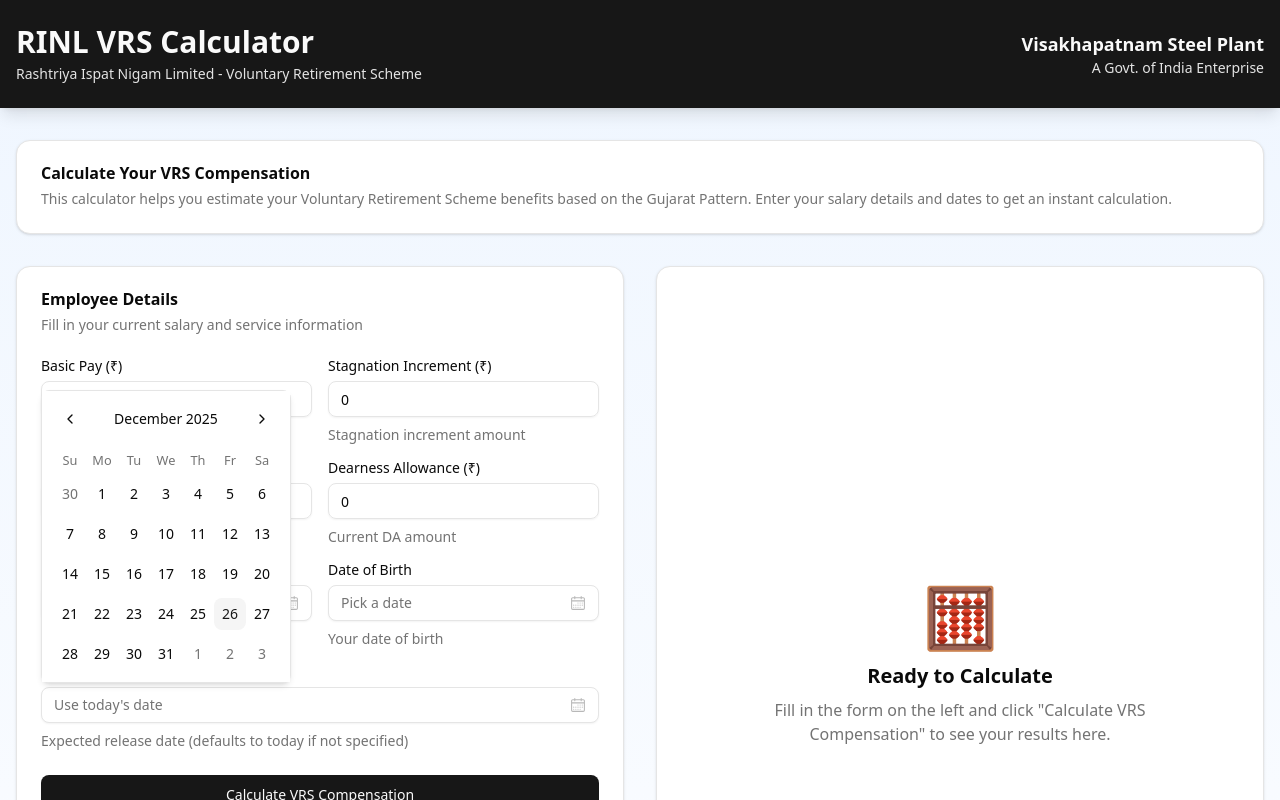
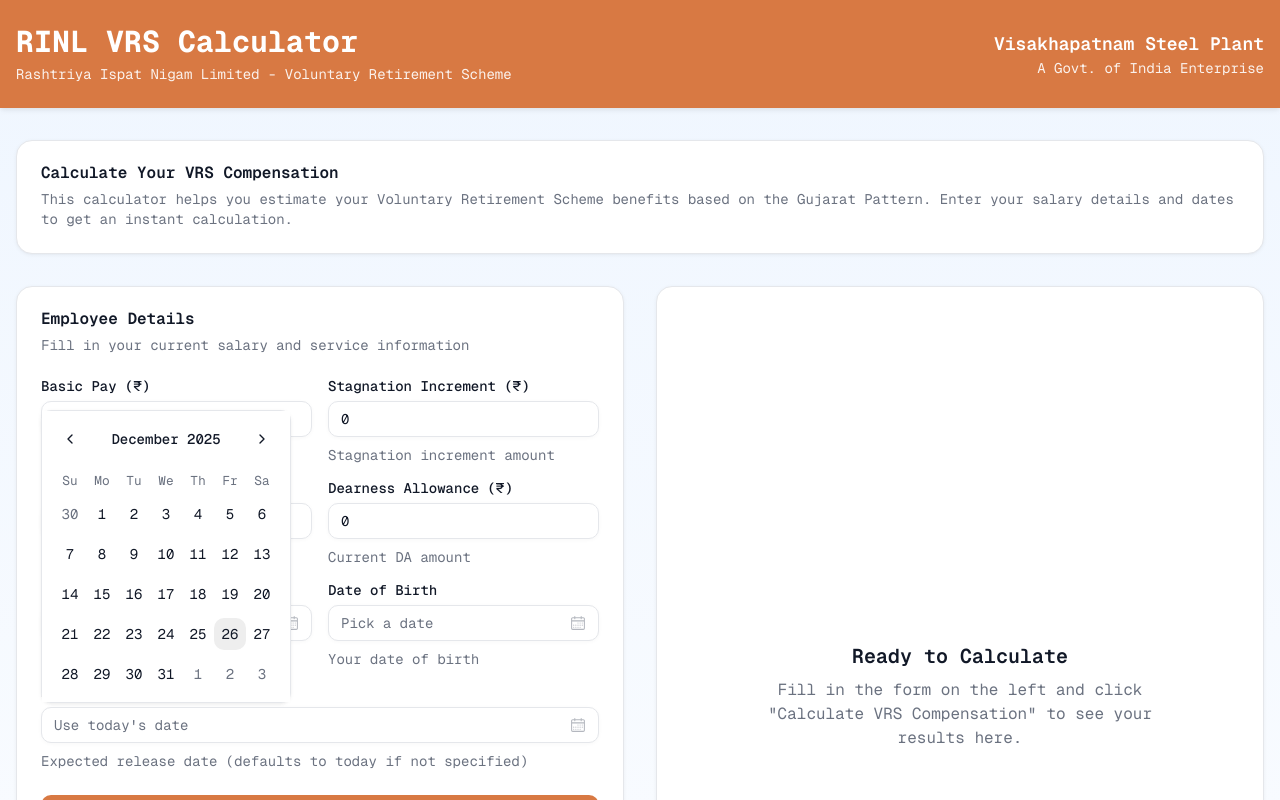
Before and after one commit to sakethksg/VRS_RINL, a Next.js app in the folder rinl-vrs-calculator/: page / in a window 1280 px wide. Both pictures are taken after a click on the button "Use today's date". Shown: the top 800 px of the page. Built offline with nearby package versions, Linux system fonts and the light colour scheme.

Commit message:
updated colour

```diff
--- a/rinl-vrs-calculator/src/app/globals.css
+++ b/rinl-vrs-calculator/src/app/globals.css
@@ -3,116 +3,172 @@
 
 @custom-variant dark (&:is(.dark *));
 
+:root {
+  --background: oklch(1.0000 0 0);
+  --foreground: oklch(0.2101 0.0318 264.6645);
+  --card: oklch(1.0000 0 0);
+  --card-foreground: oklch(0.2101 0.0318 264.6645);
+  --popover: oklch(1.0000 0 0);
+  --popover-foreground: oklch(0.2101 0.0318 264.6645);
+  --primary: oklch(0.6716 0.1368 48.5130);
+  --primary-foreground: oklch(1.0000 0 0);
+  --secondary: oklch(0.5360 0.0398 196.0280);
+  --secondary-foreground: oklch(1.0000 0 0);
+  --muted: oklch(0.9670 0.0029 264.5419);
+  --muted-foreground: oklch(0.5510 0.0234 264.3637);
+  --accent: oklch(0.9491 0 0);
+  --accent-foreground: oklch(0.2101 0.0318 264.6645);
+  --destructive: oklch(0.6368 0.2078 25.3313);
+  --destructive-foreground: oklch(0.9851 0 0);
+  --border: oklch(0.9276 0.0058 264.5313);
+  --input: oklch(0.9276 0.0058 264.5313);
+  --ring: oklch(0.6716 0.1368 48.5130);
+  --chart-1: oklch(0.5940 0.0443 196.0233);
+  --chart-2: oklch(0.7214 0.1337 49.9802);
+  --chart-3: oklch(0.8721 0.0864 68.5474);
+  --chart-4: oklch(0.6268 0 0);
+  --chart-5: oklch(0.6830 0 0);
+  --sidebar: oklch(0.9670 0.0029 264.5419);
+  --sidebar-foreground: oklch(0.2101 0.0318 264.6645);
+  --sidebar-primary: oklch(0.6716 0.1368 48.5130);
+  --sidebar-primary-foreground: oklch(1.0000 0 0);
+  --sidebar-accent: oklch(1.0000 0 0);
+  --sidebar-accent-foreground: oklch(0.2101 0.0318 264.6645);
+  --sidebar-border: oklch(0.9276 0.0058 264.5313);
+  --sidebar-ring: oklch(0.6716 0.1368 48.5130);
+  --font-sans: Geist Mono, ui-monospace, monospace;
+  --font-serif: serif;
+  --font-mono: JetBrains Mono, monospace;
+  --radius: 0.75rem;
+  --shadow-x: 0px;
+  --shadow-y: 1px;
+  --shadow-blur: 4px;
+  --shadow-spread: 0px;
+  --shadow-opacity: 0.05;
+  --shadow-color: #000000;
+  --shadow-2xs: 0px 1px 4px 0px hsl(0 0% 0% / 0.03);
+  --shadow-xs: 0px 1px 4px 0px hsl(0 0% 0% / 0.03);
+  --shadow-sm: 0px 1px 4px 0px hsl(0 0% 0% / 0.05), 0px 1px 2px -1px hsl(0 0% 0% / 0.05);
+  --shadow: 0px 1px 4px 0px hsl(0 0% 0% / 0.05), 0px 1px 2px -1px hsl(0 0% 0% / 0.05);
+  --shadow-md: 0px 1px 4px 0px hsl(0 0% 0% / 0.05), 0px 2px 4px -1px hsl(0 0% 0% / 0.05);
+  --shadow-lg: 0px 1px 4px 0px hsl(0 0% 0% / 0.05), 0px 4px 6px -1px hsl(0 0% 0% / 0.05);
+  --shadow-xl: 0px 1px 4px 0px hsl(0 0% 0% / 0.05), 0px 8px 10px -1px hsl(0 0% 0% / 0.05);
+  --shadow-2xl: 0px 1px 4px 0px hsl(0 0% 0% / 0.13);
+  --tracking-normal: 0rem;
+  --spacing: 0.25rem;
+}
+
+.dark {
+  --background: oklch(0.1797 0.0043 308.1928);
+  --foreground: oklch(0.8109 0 0);
+  --card: oklch(0.1822 0 0);
+  --card-foreground: oklch(0.8109 0 0);
+  --popover: oklch(0.1797 0.0043 308.1928);
+  --popover-foreground: oklch(0.8109 0 0);
+  --primary: oklch(0.7214 0.1337 49.9802);
+  --primary-foreground: oklch(0.1797 0.0043 308.1928);
+  --secondary: oklch(0.5940 0.0443 196.0233);
+  --secondary-foreground: oklch(0.1797 0.0043 308.1928);
+  --muted: oklch(0.2520 0 0);
+  --muted-foreground: oklch(0.6268 0 0);
+  --accent: oklch(0.3211 0 0);
+  --accent-foreground: oklch(0.8109 0 0);
+  --destructive: oklch(0.5940 0.0443 196.0233);
+  --destructive-foreground: oklch(0.1797 0.0043 308.1928);
+  --border: oklch(0.2520 0 0);
+  --input: oklch(0.2520 0 0);
+  --ring: oklch(0.7214 0.1337 49.9802);
+  --chart-1: oklch(0.5940 0.0443 196.0233);
+  --chart-2: oklch(0.7214 0.1337 49.9802);
+  --chart-3: oklch(0.8721 0.0864 68.5474);
+  --chart-4: oklch(0.6268 0 0);
+  --chart-5: oklch(0.6830 0 0);
+  --sidebar: oklch(0.1822 0 0);
+  --sidebar-foreground: oklch(0.8109 0 0);
+  --sidebar-primary: oklch(0.7214 0.1337 49.9802);
+  --sidebar-primary-foreground: oklch(0.1797 0.0043 308.1928);
+  --sidebar-accent: oklch(0.3211 0 0);
+  --sidebar-accent-foreground: oklch(0.8109 0 0);
+  --sidebar-border: oklch(0.2520 0 0);
+  --sidebar-ring: oklch(0.7214 0.1337 49.9802);
+  --font-sans: Geist Mono, ui-monospace, monospace;
+  --font-serif: serif;
+  --font-mono: JetBrains Mono, monospace;
+  --radius: 0.75rem;
+  --shadow-x: 0px;
+  --shadow-y: 1px;
+  --shadow-blur: 4px;
+  --shadow-spread: 0px;
+  --shadow-opacity: 0.05;
+  --shadow-color: #000000;
+  --shadow-2xs: 0px 1px 4px 0px hsl(0 0% 0% / 0.03);
+  --shadow-xs: 0px 1px 4px 0px hsl(0 0% 0% / 0.03);
+  --shadow-sm: 0px 1px 4px 0px hsl(0 0% 0% / 0.05), 0px 1px 2px -1px hsl(0 0% 0% / 0.05);
+  --shadow: 0px 1px 4px 0px hsl(0 0% 0% / 0.05), 0px 1px 2px -1px hsl(0 0% 0% / 0.05);
+  --shadow-md: 0px 1px 4px 0px hsl(0 0% 0% / 0.05), 0px 2px 4px -1px hsl(0 0% 0% / 0.05);
+  --shadow-lg: 0px 1px 4px 0px hsl(0 0% 0% / 0.05), 0px 4px 6px -1px hsl(0 0% 0% / 0.05);
+  --shadow-xl: 0px 1px 4px 0px hsl(0 0% 0% / 0.05), 0px 8px 10px -1px hsl(0 0% 0% / 0.05);
+  --shadow-2xl: 0px 1px 4px 0px hsl(0 0% 0% / 0.13);
+}
+
 @theme inline {
   --color-background: var(--background);
   --color-foreground: var(--foreground);
-  --font-sans: var(--font-geist-sans);
-  --font-mono: var(--font-geist-mono);
+  --color-card: var(--card);
+  --color-card-foreground: var(--card-foreground);
+  --color-popover: var(--popover);
+  --color-popover-foreground: var(--popover-foreground);
+  --color-primary: var(--primary);
+  --color-primary-foreground: var(--primary-foreground);
+  --color-secondary: var(--secondary);
+  --color-secondary-foreground: var(--secondary-foreground);
+  --color-muted: var(--muted);
+  --color-muted-foreground: var(--muted-foreground);
+  --color-accent: var(--accent);
+  --color-accent-foreground: var(--accent-foreground);
+  --color-destructive: var(--destructive);
+  --color-destructive-foreground: var(--destructive-foreground);
+  --color-border: var(--border);
+  --color-input: var(--input);
+  --color-ring: var(--ring);
+  --color-chart-1: var(--chart-1);
+  --color-chart-2: var(--chart-2);
+  --color-chart-3: var(--chart-3);
+  --color-chart-4: var(--chart-4);
+  --color-chart-5: var(--chart-5);
+  --color-sidebar: var(--sidebar);
+  --color-sidebar-foreground: var(--sidebar-foreground);
+  --color-sidebar-primary: var(--sidebar-primary);
+  --color-sidebar-primary-foreground: var(--sidebar-primary-foreground);
+  --color-sidebar-accent: var(--sidebar-accent);
+  --color-sidebar-accent-foreground: var(--sidebar-accent-foreground);
+  --color-sidebar-border: var(--sidebar-border);
   --color-sidebar-ring: var(--sidebar-ring);
-  --color-sidebar-border: var(--sidebar-border);
-  --color-sidebar-accent-foreground: var(--sidebar-accent-foreground);
-  --color-sidebar-accent: var(--sidebar-accent);
-  --color-sidebar-primary-foreground: var(--sidebar-primary-foreground);
-  --color-sidebar-primary: var(--sidebar-primary);
-  --color-sidebar-foreground: var(--sidebar-foreground);
-  --color-sidebar: var(--sidebar);
-  --color-chart-5: var(--chart-5);
-  --color-chart-4: var(--chart-4);
-  --color-chart-3: var(--chart-3);
-  --color-chart-2: var(--chart-2);
-  --color-chart-1: var(--chart-1);
-  --color-ring: var(--ring);
-  --color-input: var(--input);
-  --color-border: var(--border);
-  --color-destructive: var(--destructive);
-  --color-accent-foreground: var(--accent-foreground);
-  --color-accent: var(--accent);
-  --color-muted-foreground: var(--muted-foreground);
-  --color-muted: var(--muted);
-  --color-secondary-foreground: var(--secondary-foreground);
-  --color-secondary: var(--secondary);
-  --color-primary-foreground: var(--primary-foreground);
-  --color-primary: var(--primary);
-  --color-popover-foreground: var(--popover-foreground);
-  --color-popover: var(--popover);
-  --color-card-foreground: var(--card-foreground);
-  --color-card: var(--card);
+
+  --font-sans: var(--font-sans);
+  --font-mono: var(--font-mono);
+  --font-serif: var(--font-serif);
+
   --radius-sm: calc(var(--radius) - 4px);
   --radius-md: calc(var(--radius) - 2px);
   --radius-lg: var(--radius);
   --radius-xl: calc(var(--radius) + 4px);
-  --radius-2xl: calc(var(--radius) + 8px);
-  --radius-3xl: calc(var(--radius) + 12px);
-  --radius-4xl: calc(var(--radius) + 16px);
-}
 
-:root {
-  --radius: 0.625rem;
-  --background: oklch(1 0 0);
-  --foreground: oklch(0.145 0 0);
-  --card: oklch(1 0 0);
-  --card-foreground: oklch(0.145 0 0);
-  --popover: oklch(1 0 0);
-  --popover-foreground: oklch(0.145 0 0);
-  --primary: oklch(0.205 0 0);
-  --primary-foreground: oklch(0.985 0 0);
-  --secondary: oklch(0.97 0 0);
-  --secondary-foreground: oklch(0.205 0 0);
-  --muted: oklch(0.97 0 0);
-  --muted-foreground: oklch(0.556 0 0);
-  --accent: oklch(0.97 0 0);
-  --accent-foreground: oklch(0.205 0 0);
-  --destructive: oklch(0.577 0.245 27.325);
-  --border: oklch(0.922 0 0);
-  --input: oklch(0.922 0 0);
-  --ring: oklch(0.708 0 0);
-  --chart-1: oklch(0.646 0.222 41.116);
-  --chart-2: oklch(0.6 0.118 184.704);
-  --chart-3: oklch(0.398 0.07 227.392);
-  --chart-4: oklch(0.828 0.189 84.429);
-  --chart-5: oklch(0.769 0.188 70.08);
-  --sidebar: oklch(0.985 0 0);
-  --sidebar-foreground: oklch(0.145 0 0);
-  --sidebar-primary: oklch(0.205 0 0);
-  --sidebar-primary-foreground: oklch(0.985 0 0);
-  --sidebar-accent: oklch(0.97 0 0);
-  --sidebar-accent-foreground: oklch(0.205 0 0);
-  --sidebar-border: oklch(0.922 0 0);
-  --sidebar-ring: oklch(0.708 0 0);
-}
+  --shadow-2xs: var(--shadow-2xs);
+  --shadow-xs: var(--shadow-xs);
+  --shadow-sm: var(--shadow-sm);
+  --shadow: var(--shadow);
+  --shadow-md: var(--shadow-md);
+  --shadow-lg: var(--shadow-lg);
+  --shadow-xl: var(--shadow-xl);
+  --shadow-2xl: var(--shadow-2xl);
 
-.dark {
-  --background: oklch(0.145 0 0);
-  --foreground: oklch(0.985 0 0);
-  --card: oklch(0.205 0 0);
-  --card-foreground: oklch(0.985 0 0);
-  --popover: oklch(0.205 0 0);
-  --popover-foreground: oklch(0.985 0 0);
-  --primary: oklch(0.922 0 0);
-  --primary-foreground: oklch(0.205 0 0);
-  --secondary: oklch(0.269 0 0);
-  --secondary-foreground: oklch(0.985 0 0);
-  --muted: oklch(0.269 0 0);
-  --muted-foreground: oklch(0.708 0 0);
-  --accent: oklch(0.269 0 0);
-  --accent-foreground: oklch(0.985 0 0);
-  --destructive: oklch(0.704 0.191 22.216);
-  --border: oklch(1 0 0 / 10%);
-  --input: oklch(1 0 0 / 15%);
-  --ring: oklch(0.556 0 0);
-  --chart-1: oklch(0.488 0.243 264.376);
-  --chart-2: oklch(0.696 0.17 162.48);
-  --chart-3: oklch(0.769 0.188 70.08);
-  --chart-4: oklch(0.627 0.265 303.9);
-  --chart-5: oklch(0.645 0.246 16.439);
-  --sidebar: oklch(0.205 0 0);
-  --sidebar-foreground: oklch(0.985 0 0);
-  --sidebar-primary: oklch(0.488 0.243 264.376);
-  --sidebar-primary-foreground: oklch(0.985 0 0);
-  --sidebar-accent: oklch(0.269 0 0);
-  --sidebar-accent-foreground: oklch(0.985 0 0);
-  --sidebar-border: oklch(1 0 0 / 10%);
-  --sidebar-ring: oklch(0.556 0 0);
+  --tracking-tighter: calc(var(--tracking-normal) - 0.05em);
+  --tracking-tight: calc(var(--tracking-normal) - 0.025em);
+  --tracking-normal: var(--tracking-normal);
+  --tracking-wide: calc(var(--tracking-normal) + 0.025em);
+  --tracking-wider: calc(var(--tracking-normal) + 0.05em);
+  --tracking-widest: calc(var(--tracking-normal) + 0.1em);
 }
 
 @layer base {
@@ -121,5 +177,6 @@
   }
   body {
     @apply bg-background text-foreground;
+    letter-spacing: var(--tracking-normal);
   }
 }
--- a/rinl-vrs-calculator/src/app/page.tsx
+++ b/rinl-vrs-calculator/src/app/page.tsx
@@ -96,7 +96,6 @@
               ) : (
                 <Card className="h-full flex items-center justify-center">
                   <CardContent className="text-center py-12">
-                    <div className="text-6xl mb-4">🧮</div>
                     <h3 className="text-xl font-semibold mb-2">Ready to Calculate</h3>
                     <p className="text-muted-foreground max-w-md">
                       Fill in the form on the left and click "Calculate VRS Compensation" to see your results here.
```
